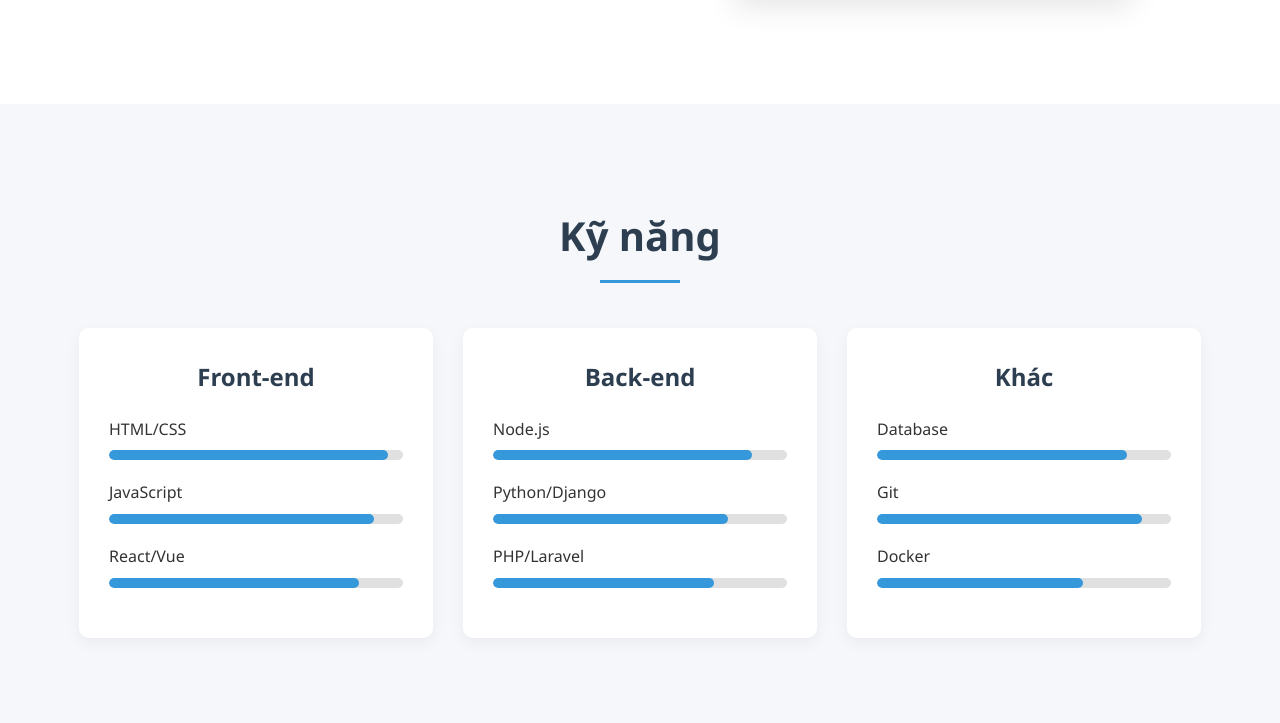
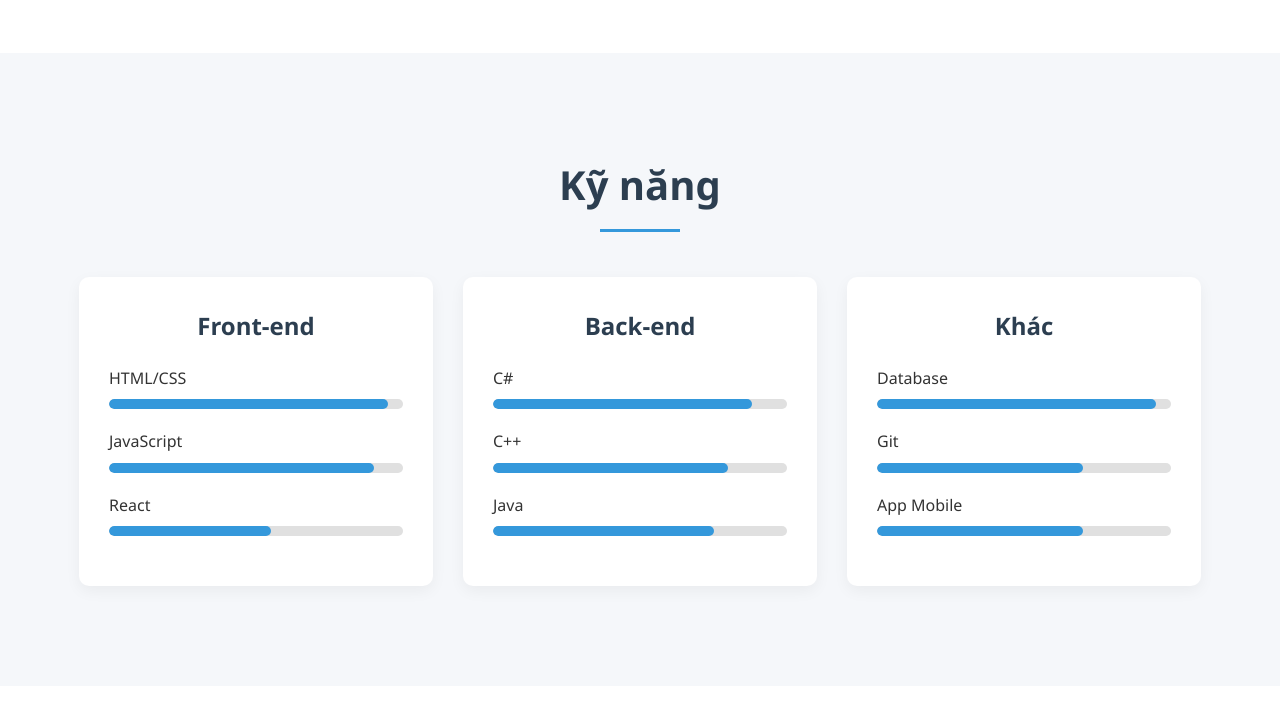
Before and after one commit to nguyenthikimdung-02/my-portfilio, a plain HTML site: page index.html in a window 1280 px wide. Shown: the part 1337-2060 px from the top of the page. Drawn offline with Linux system fonts and the light colour scheme.

Commit message:
update 1

```diff
--- a/index.html
+++ b/index.html
@@ -23,7 +23,6 @@
             </nav>
         </div>
     </header>
-    <h1>hihi</h1>
     <section id="home" class="hero">
         <div class="container">
             <div class="hero-content">
@@ -82,19 +81,19 @@
                     <div class="skill-item">
                         <span>HTML/CSS</span>
                         <div class="skill-bar">
-                            <div class="skill-level" style="width: 95%"></div>
+                            <div class="skill-level" data-width="95%"></div>
                         </div>
                     </div>
                     <div class="skill-item">
                         <span>JavaScript</span>
                         <div class="skill-bar">
-                            <div class="skill-level" style="width: 90%"></div>
+                            <div class="skill-level" data-width="90%"></div>
                         </div>
                     </div>
                     <div class="skill-item">
-                        <span>React/Vue</span>
+                        <span>React</span>
                         <div class="skill-bar">
-                            <div class="skill-level" style="width: 85%"></div>
+                            <div class="skill-level" data-width="55%"></div>
                         </div>
                     </div>
                 </div>
@@ -102,21 +101,21 @@
                 <div class="skill-category">
                     <h3>Back-end</h3>
                     <div class="skill-item">
-                        <span>Node.js</span>
+                        <span>C#</span>
                         <div class="skill-bar">
-                            <div class="skill-level" style="width: 88%"></div>
+                            <div class="skill-level" data-width="88%"></div>
                         </div>
                     </div>
                     <div class="skill-item">
-                        <span>Python/Django</span>
+                        <span>C++</span>
                         <div class="skill-bar">
-                            <div class="skill-level" style="width: 80%"></div>
+                            <div class="skill-level" data-width="80%"></div>
                         </div>
                     </div>
                     <div class="skill-item">
-                        <span>PHP/Laravel</span>
+                        <span>Java</span>
                         <div class="skill-bar">
-                            <div class="skill-level" style="width: 75%"></div>
+                            <div class="skill-level" data-width="75%"></div>
                         </div>
                     </div>
                 </div>
@@ -126,19 +125,19 @@
                     <div class="skill-item">
                         <span>Database</span>
                         <div class="skill-bar">
-                            <div class="skill-level" style="width: 85%"></div>
+                            <div class="skill-level" data-width="95%"></div>
                         </div>
                     </div>
                     <div class="skill-item">
                         <span>Git</span>
                         <div class="skill-bar">
-                            <div class="skill-level" style="width: 90%"></div>
+                            <div class="skill-level" data-width="70%"></div>
                         </div>
                     </div>
                     <div class="skill-item">
-                        <span>Docker</span>
+                        <span>App Mobile</span>
                         <div class="skill-bar">
-                            <div class="skill-level" style="width: 70%"></div>
+                            <div class="skill-level" data-width="70%"></div>
                         </div>
                     </div>
                 </div>
--- a/portfolio.css
+++ b/portfolio.css
@@ -254,6 +254,7 @@ nav ul li a:hover {
     background-color: var(--primary-color);
     border-radius: 5px;
     transition: width 1s ease-in-out;
+    width: 0;
 }
 
 /* Projects section */
--- a/script.js
+++ b/script.js
@@ -1,14 +1,11 @@
 document.addEventListener('DOMContentLoaded', function() {
     // Hiệu ứng scroll cho navigation
     const navLinks = document.querySelectorAll('nav ul li a');
-
     navLinks.forEach(link => {
         link.addEventListener('click', function(e) {
             e.preventDefault();
-
             const targetId = this.getAttribute('href');
             const targetSection = document.querySelector(targetId);
-
             window.scrollTo({
                 top: targetSection.offsetTop - 80,
                 behavior: 'smooth'
@@ -20,64 +17,33 @@ document.addEventListener('DOMContentLoaded', function() {
     window.addEventListener('scroll', function() {
         const header = document.querySelector('header');
         const scrollPosition = window.scrollY;
-
         if (scrollPosition > 100) {
             header.style.boxShadow = '0 2px 10px rgba(0, 0, 0, 0.2)';
         } else {
             header.style.boxShadow = '0 2px 10px rgba(0, 0, 0, 0.1)';
         }
-
-        // Kích hoạt hiệu ứng cho skill bars
-        const skillsSection = document.querySelector('.skills');
-        const skillBars = document.querySelectorAll('.skill-level');
-        const skillsSectionTop = skillsSection.offsetTop;
-        const skillsSectionHeight = skillsSection.offsetHeight;
-
-        if (scrollPosition > skillsSectionTop - window.innerHeight + skillsSectionHeight / 2) {
-            skillBars.forEach(bar => {
-                const width = bar.style.width;
-                bar.style.width = '0';
-                setTimeout(() => {
-                    bar.style.width = width;
-                }, 100);
-            });
-        }
     });
 
     // Form submission
     const contactForm = document.querySelector('.contact-form');
-
     if (contactForm) {
         contactForm.addEventListener('submit', function(e) {
             e.preventDefault();
-
-            // Lấy giá trị từ form
             const formData = new FormData(this);
             const data = Object.fromEntries(formData);
-
-            // Ở đây bạn có thể thêm code để gửi form (AJAX, fetch API, etc.)
             console.log('Form data:', data);
-
-            // Hiển thị thông báo
             alert('Cảm ơn bạn đã liên hệ! Tôi sẽ phản hồi sớm nhất có thể.');
-
-            // Reset form
             this.reset();
         });
     }
 
     // Hiệu ứng hiển thị khi scroll (Intersection Observer)
     const sections = document.querySelectorAll('section');
-
-    const observerOptions = {
-        threshold: 0.1
-    };
-
-    const observer = new IntersectionObserver(function(entries, observer) {
+    const observerOptions = { threshold: 0.1 };
+    const observer = new IntersectionObserver(function(entries) {
         entries.forEach(entry => {
             if (entry.isIntersecting) {
                 entry.target.classList.add('visible');
-                observer.unobserve(entry.target);
             }
         });
     }, observerOptions);
@@ -86,4 +52,20 @@ document.addEventListener('DOMContentLoaded', function() {
         section.classList.add('fade-in');
         observer.observe(section);
     });
+
+    // Hiệu ứng skill levels (Chỉ thay đổi chiều rộng một lần khi xuất hiện)
+    const skillLevels = document.querySelectorAll('.skill-level');
+    const skillObserver = new IntersectionObserver(function(entries) {
+        entries.forEach(entry => {
+            if (entry.isIntersecting && !entry.target.classList.contains('animated')) {
+                entry.target.classList.add('animated');
+                const width = entry.target.dataset.width;
+                entry.target.style.width = width;
+            }
+        });
+    }, { threshold: 0.1 });
+
+    skillLevels.forEach(skill => {
+        skillObserver.observe(skill);
+    });
 });
```
